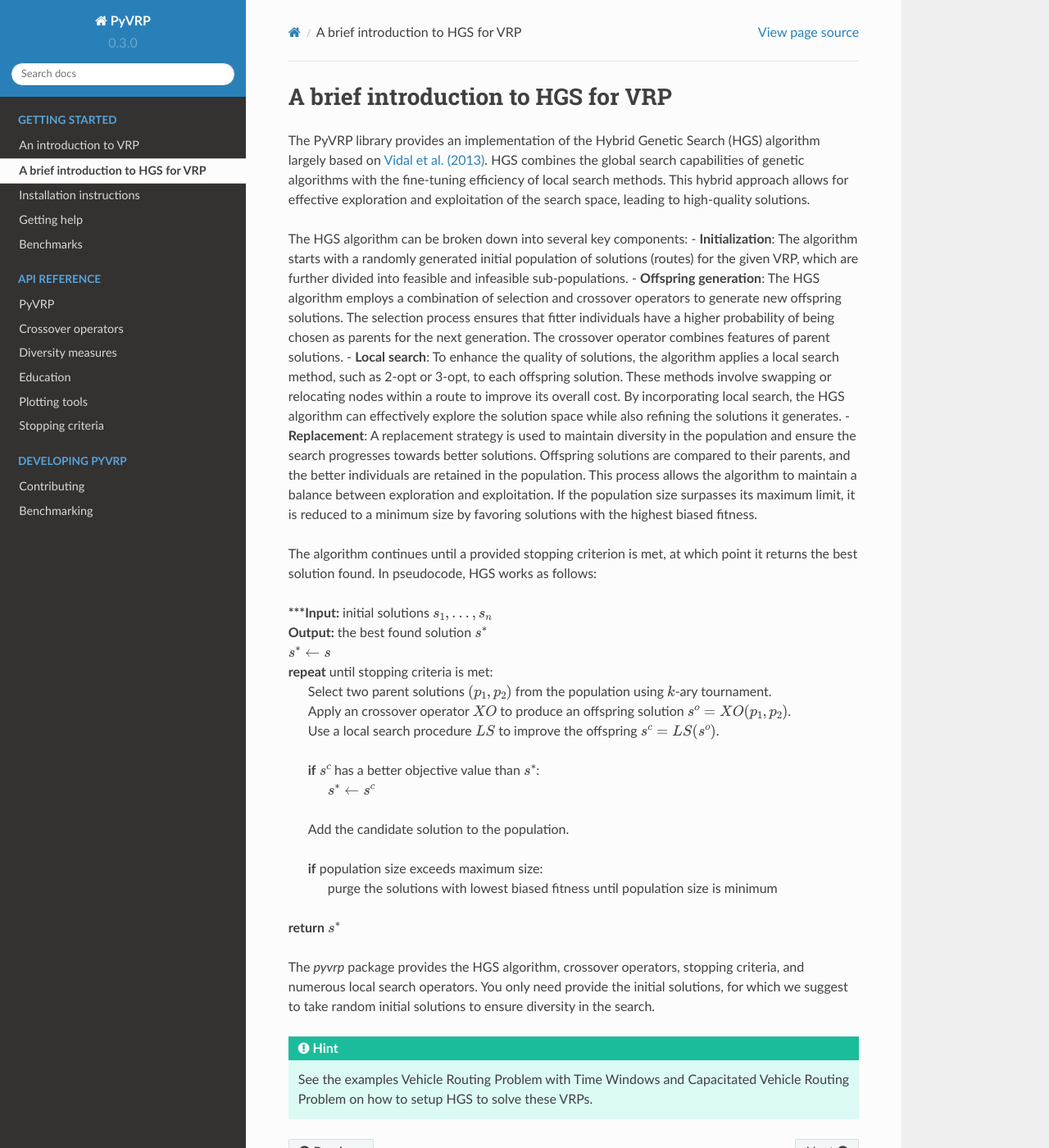
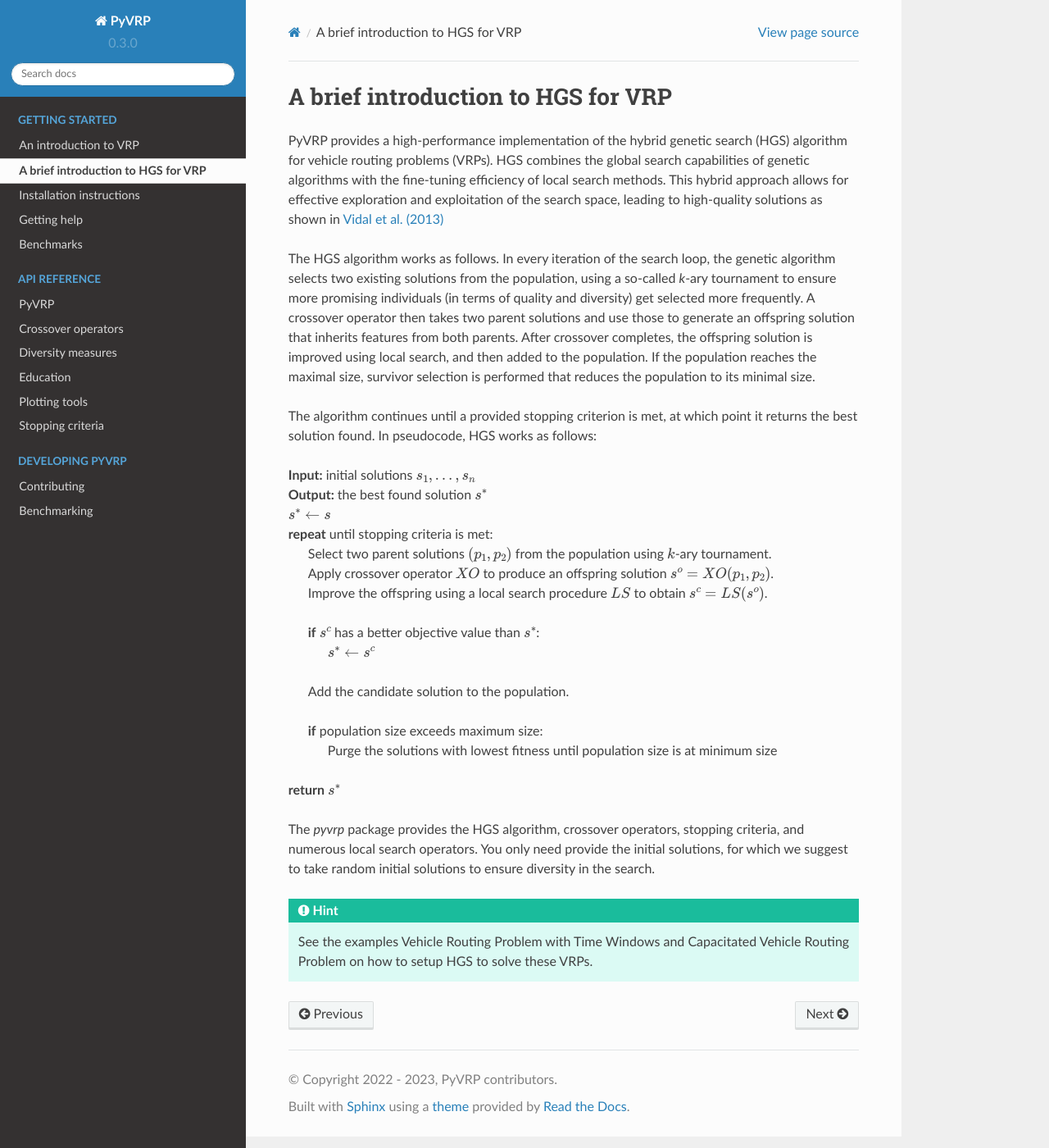
Before and after one commit to PyVRP/PyVRP, a Sphinx documentation site: the page built from docs/source/setup/introduction_to_hgs.rst, in a window 1280 px wide and 1400 px high. Shown: the whole window at 82% size. Built offline with Sphinx 7.4.7 and the Read the Docs theme 2.0.0, drawn with Linux system fonts in a browser that asks for light colours; pages that are not in the unit, such as notebooks, are missing from menus.

Commit message:
Rewrite HGS

```diff
--- a/docs/source/setup/introduction_to_hgs.rst
+++ b/docs/source/setup/introduction_to_hgs.rst
@@ -1,27 +1,24 @@
 A brief introduction to HGS for VRP
 ===================================
 
-The PyVRP library provides an implementation of the Hybrid Genetic Search (HGS) algorithm largely based on `Vidal et al. (2013) <https://www.sciencedirect.com/science/article/pii/S0305054812001645>`_.
+
+PyVRP provides a high-performance implementation of the hybrid genetic search (HGS) algorithm for vehicle routing problems (VRPs).
 HGS combines the global search capabilities of genetic algorithms with the fine-tuning efficiency of local search methods.
-This hybrid approach allows for effective exploration and exploitation of the search space, leading to high-quality solutions.
+This hybrid approach allows for effective exploration and exploitation of the search space, leading to high-quality solutions as shown in `Vidal et al. (2013) <https://www.sciencedirect.com/science/article/pii/S0305054812001645>`_
 
-The HGS algorithm can be broken down into several key components:
-- **Initialization**: The algorithm starts with a randomly generated initial population of solutions (routes) for the given VRP, which are further divided into feasible and infeasible sub-populations.
-- **Offspring generation**: The HGS algorithm employs a combination of selection and crossover operators to generate new offspring solutions. The selection process ensures that fitter individuals have a higher probability of being chosen as parents for the next generation. The crossover operator combines features of parent solutions.
-- **Local search**: To enhance the quality of solutions, the algorithm applies a local search method, such as 2-opt or 3-opt, to each offspring solution. These methods involve swapping or relocating nodes within a route to improve its overall cost. By incorporating local search, the HGS algorithm can effectively explore the solution space while also refining the solutions it generates.
-- **Replacement**: A replacement strategy is used to maintain diversity in the population and ensure the search progresses towards better solutions. Offspring solutions are compared to their parents, and the better individuals are retained in the population. This process allows the algorithm to maintain a balance between exploration and exploitation. If the population size surpasses its maximum limit, it is reduced to a minimum size by favoring solutions with the highest biased fitness.
+The HGS algorithm works as follows. In every iteration of the search loop, the genetic algorithm selects two existing solutions from the population, using a so-called *k*-ary tournament to ensure more promising individuals (in terms of quality and diversity) get selected more frequently. A crossover operator then takes two parent solutions and use those to generate an offspring solution that inherits features from both parents. After crossover completes, the offspring solution is improved using local search, and then added to the population. If the population reaches the maximal size, survivor selection is performed that reduces the population to its minimal size.
 
 The algorithm continues until a provided stopping criterion is met, at which point it returns the best solution found. In pseudocode, HGS works as follows:
 
 .. line-block::
 
-    *****Input:** initial solutions :math:`s_1, \dots, s_{n}`
+    **Input:** initial solutions :math:`s_1, \dots, s_{n}`
     **Output:** the best found solution :math:`s^*`
     :math:`s^* \gets s`
     **repeat** until stopping criteria is met:
         Select two parent solutions :math:`(p_1, p_2)` from the population using :math:`k`-ary tournament.
-        Apply an crossover operator :math:`XO` to produce an offspring solution :math:`s^o=XO(p_1, p_2)`.
-        Use a local search procedure :math:`LS` to improve the offspring :math:`s^c=LS(s^o)`.
+        Apply crossover operator :math:`XO` to produce an offspring solution :math:`s^o=XO(p_1, p_2)`.
+        Improve the offspring using a local search procedure :math:`LS` to obtain :math:`s^c=LS(s^o)`.
 
         **if** :math:`s^c` has a better objective value than :math:`s^*`:
             :math:`s^* \gets s^c`
@@ -29,7 +26,7 @@ The algorithm continues until a provided stopping criterion is met, at which poi
         Add the candidate solution to the population.
 
         **if** population size exceeds maximum size:
-            purge the solutions with lowest biased fitness until population size is minimum
+            Purge the solutions with lowest fitness until population size is at minimum size
 
     **return** :math:`s^*`
 
```
